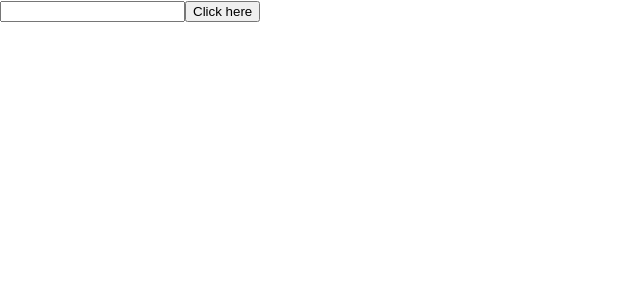
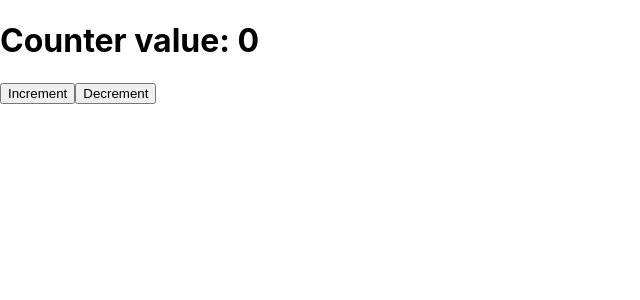
Before and after one commit to eleonardoro/react-hooks, a React (Create React App) app: page / in a window 1280 px wide. Shown: the top 300 px of the page, without its empty margins (0-640 px from the left). Built offline with nearby package versions, Linux system fonts and the light colour scheme.

Commit message:
- useReducert

```diff
--- /dev/null
+++ b/src/hooks/Example09_useReducer.js
@@ -0,0 +1,29 @@
+import React, { useReducer } from "react";
+
+function Example08_useRef() {
+  const action = (state, action) => {
+    switch (action) {
+      case "increment":
+        return state + 1;
+
+      case "decrement":
+        return state - 1;
+
+      default:
+        return 0;
+    }
+  };
+
+  const [counter, executeAction] = useReducer(action, 0);
+
+  return (
+    <div>
+      <h1> Counter value: {counter}</h1>
+
+      <button onClick={(e) => executeAction("increment")}>Increment</button>
+      <button onClick={(e) => executeAction("decrement")}>Decrement</button>
+    </div>
+  );
+}
+
+export default Example08_useRef;
--- a/src/index.js
+++ b/src/index.js
@@ -1,14 +1,14 @@
 import React from "react";
 import ReactDOM from "react-dom/client";
 import "./index.css";
-import Example08_useRef from "./hooks/Example08_useRef";
+import Example09_useReducer from "./hooks/Example09_useReducer";
 import reportWebVitals from "./reportWebVitals";
 
 const root = ReactDOM.createRoot(document.getElementById("root"));
 
 root.render(
   <React.StrictMode>
-    <Example08_useRef />
+    <Example09_useReducer />
   </React.StrictMode>
 );
 
```
